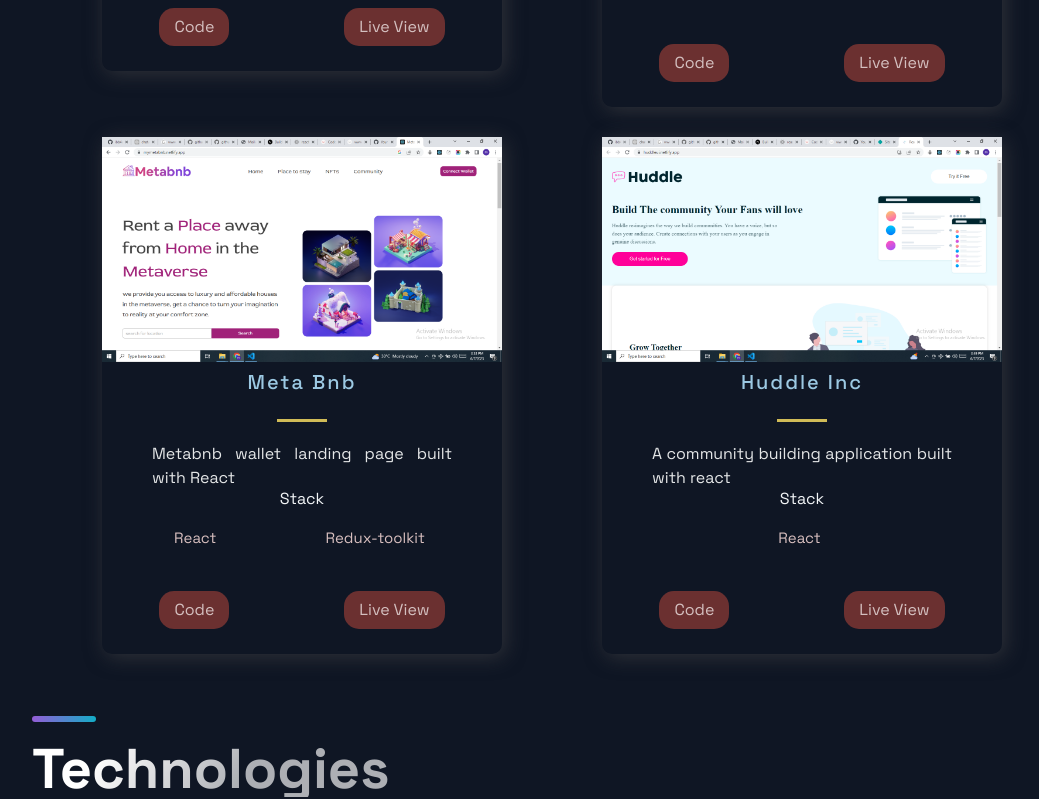
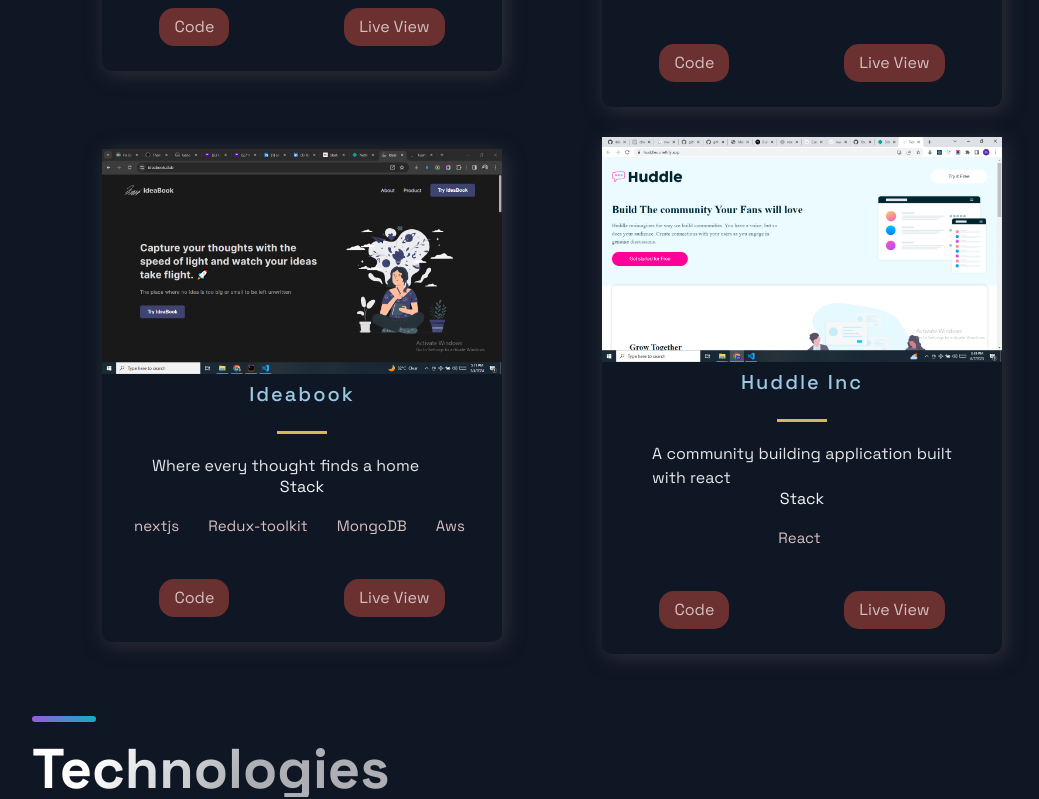
Before and after one commit to Fujinzeken/Portfolio, a Next.js app: page / in a window 1280 px wide. Shown: the part 1341-2140 px from the top of the page, without its empty margins (88-1127 px from the left). Built offline with nearby package versions, Linux system fonts and the light colour scheme.

Commit message:
add ideabook

```diff
--- a/package.json
+++ b/package.json
@@ -4,7 +4,7 @@
   "private": true,
   "scripts": {
     "dev": "next dev",
-    "build": "next build",
+    "build": "next build && next export",
     "start": "next start"
   },
   "dependencies": {
--- a/src/constants/constants.js
+++ b/src/constants/constants.js
@@ -20,12 +20,12 @@
     id: 1,
   },
   {
-    title: "Meta Bnb",
-    description: "Metabnb wallet landing page built with React",
-    image: "/images/3.jpg",
-    tags: ["React", "Redux-toolkit"],
-    source: "https://github.com/Fujinzeken/Metabnb",
-    visit: "https://mymetabnb.netlify.app/",
+    title: "Ideabook",
+    description: "Where every thought finds a home",
+    image: "/images/3.png",
+    tags: ["nextjs", "Redux-toolkit", "MongoDB", "Aws"],
+    source: "",
+    visit: "https://ideabook.club/",
     id: 2,
   },
   {
@@ -41,6 +41,6 @@
 
 export const TimeLineData = [
   { year: 2021, text: "Started my journey" },
-  { year: 2022, text: "Worked as a freelance developer" },
+  { year: 2022, text: "Started Working as a freelance developer" },
   { year: 2023, text: "Worked at Stacksuit" },
 ];
```
Also changed, not shown: public/images/3.jpg (deleted), public/images/3.png (added).
